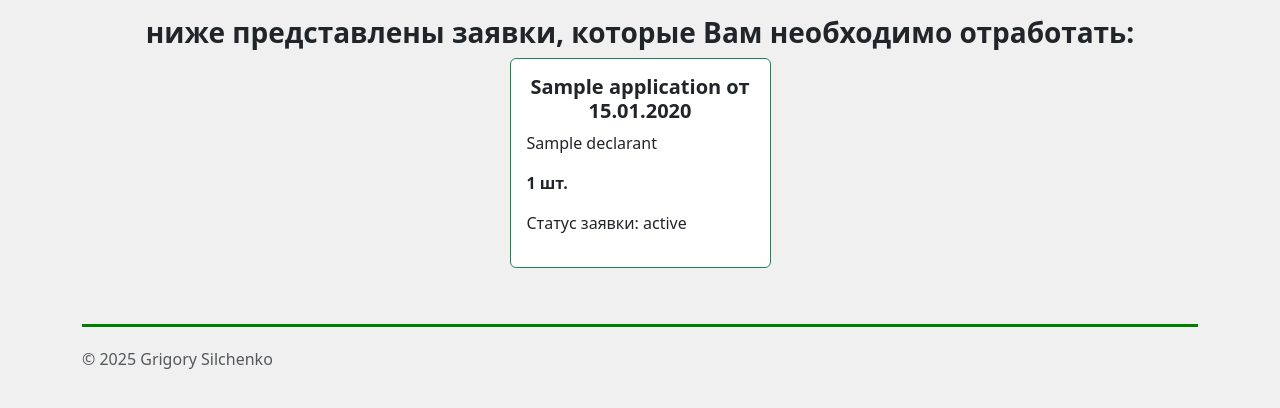
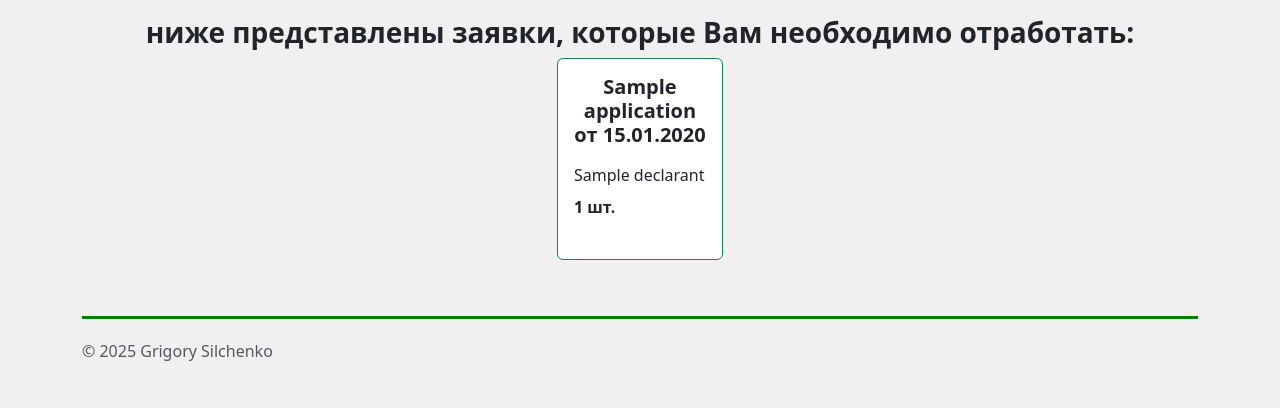
Before and after one commit to GrigorySilchenko/SilevanD, a Django app: template SilEvAnd/act_creation/templates/act_creation.html in a window 1280 px wide. Shown: the part 93-501 px from the top of the page. Run offline with Django 3.2, Linux system fonts and the light colour scheme; the template is opened without the code that fills it: most values are stand-ins (such as "Sample title", 1, 10 or a date in 2020).

Commit message:
15. Style changes

```diff
--- a/SilEvAnd/act_creation/templates/act_creation.html
+++ b/SilEvAnd/act_creation/templates/act_creation.html
@@ -11,13 +11,16 @@
         <div class="row d-flex justify-content-center py-3 mb-4">
             <h3><b>{{ user_now.get_full_name }} ниже представлены заявки, которые Вам необходимо отработать:</b></h3>
             {% for users_application in users_applications %}
-            <div class="col-md-3 mb-3 d-flex align-items-stretch">
+            <div class="col-md-2 mb-3 d-flex align-items-stretch">
                 <div class="card h-100 border border-success">
                     <div class="card-body">
-                        <h5 class="card-title"><b>{{ users_application.application }} от {{ users_application.application.created_on|date:"d.m.Y" }}</b></h5>
-                        <p class="card-text">{{ users_application.application.declarant }}</p>
-                        <p class="card-text"><b>{{ users_application.application.num_of_mach }} шт.</b></p>
-                        <p class="card-text">Статус заявки: {{ users_application.application.status }}</p>
+                        <dl class="row">
+                            <dd >
+                                <h5 class="card-title"><b>{{ users_application.application }} от {{ users_application.application.created_on|date:"d.m.Y" }}</b></h5>
+                            </dd>
+                            <dd>{{ users_application.application.declarant }}</dd>
+                            <dd><b>{{ users_application.application.num_of_mach }} шт.</b></dd>
+                        </dl>
                         <a href="{% url 's_m_data_input' users_application.pk %}"
                            class="stretched-link">
                         </a>
--- a/SilEvAnd/act_creation/templates/s_m_data_input.html
+++ b/SilEvAnd/act_creation/templates/s_m_data_input.html
@@ -18,7 +18,6 @@
 <div class="container">
     <div class="d-flex justify-content-center align-items-center py-3 mb-4 border-bottom border-success">
         <div class="col">
-            <br>
             <dl class="row">
                 <dt class="col-sm-3">Заявка</dt>
                 <dd class="col-sm-9">№ {{ users_application }} от {{ users_application.application.created_on|date:"d.m.Y" }}</dd>
@@ -43,15 +42,12 @@
             </dl>
         </div>
     </div>
-
     <div class="d-flex justify-content-center py-3 mb-4 border-bottom border-success">
-
         <div class="row">
             <h4>
                 <b>Внесите данные ИА в журнал актов ТО:</b>
             </h4>
             <div class="col">
-                <br>
                 <form action="{% url 's_m_data_input' users_application.pk %}" method="post">
                     {% csrf_token %}
                     <div>
@@ -62,7 +58,6 @@
                             {% endfor %}
                         </select>
                     </div>
-                    <br>
                     {{ formset.management_form }}
                         <table class="table table-hover table-striped table-bordered border-2 border-success text-center">
                             <thead class="table table-success table-bordered border-success align-middle">
```
Also changed, not shown: SilEvAnd/act_creation/views.py (+2 -7 lines).
